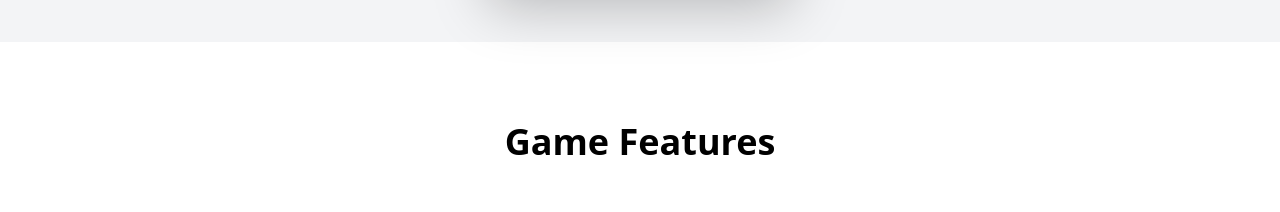
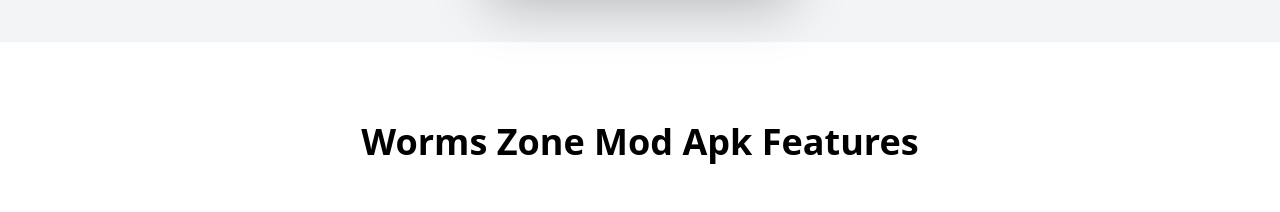
Before and after one commit to Aansawaqas/worms, a React (Vite) app: page / in a window 1280 px wide. Shown: the part 1220-1432 px from the top of the page. Built offline with nearby package versions, Linux system fonts and the light colour scheme.

Commit message:
Update Features.tsx

```diff
--- a/src/components/Features.tsx
+++ b/src/components/Features.tsx
@@ -38,7 +38,7 @@ export function Features() {
   return (
     <section id="features" className="py-20 bg-white">
       <div className="container mx-auto px-4">
-        <h2 className="text-4xl font-bold text-center mb-16">Game Features</h2>
+        <h2 className="text-4xl font-bold text-center mb-16">Worms Zone Mod Apk Features</h2>
         <div className="grid grid-cols-1 md:grid-cols-2 lg:grid-cols-3 gap-8">
           {features.map((feature, index) => (
             <div key={index} className="bg-gray-50 rounded-xl p-6 hover:shadow-lg transition-shadow">
```
